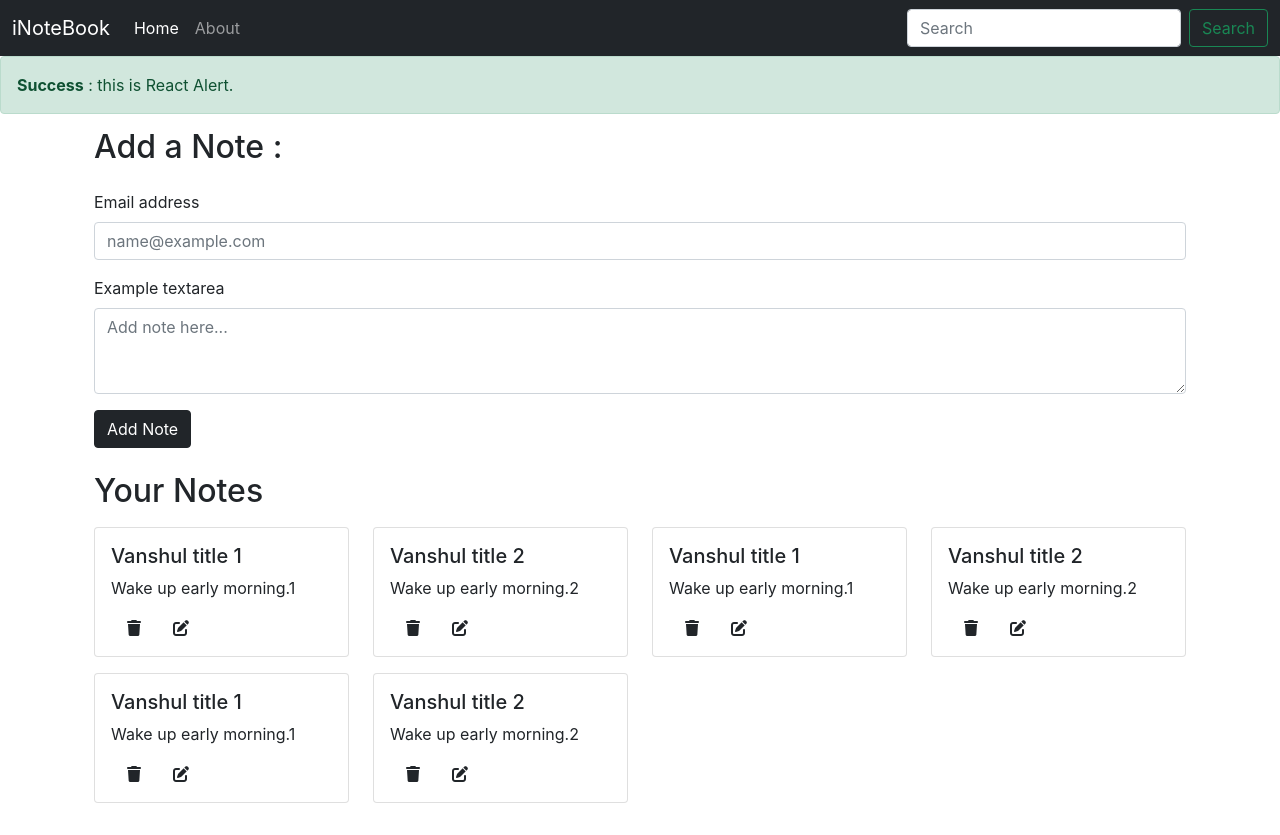
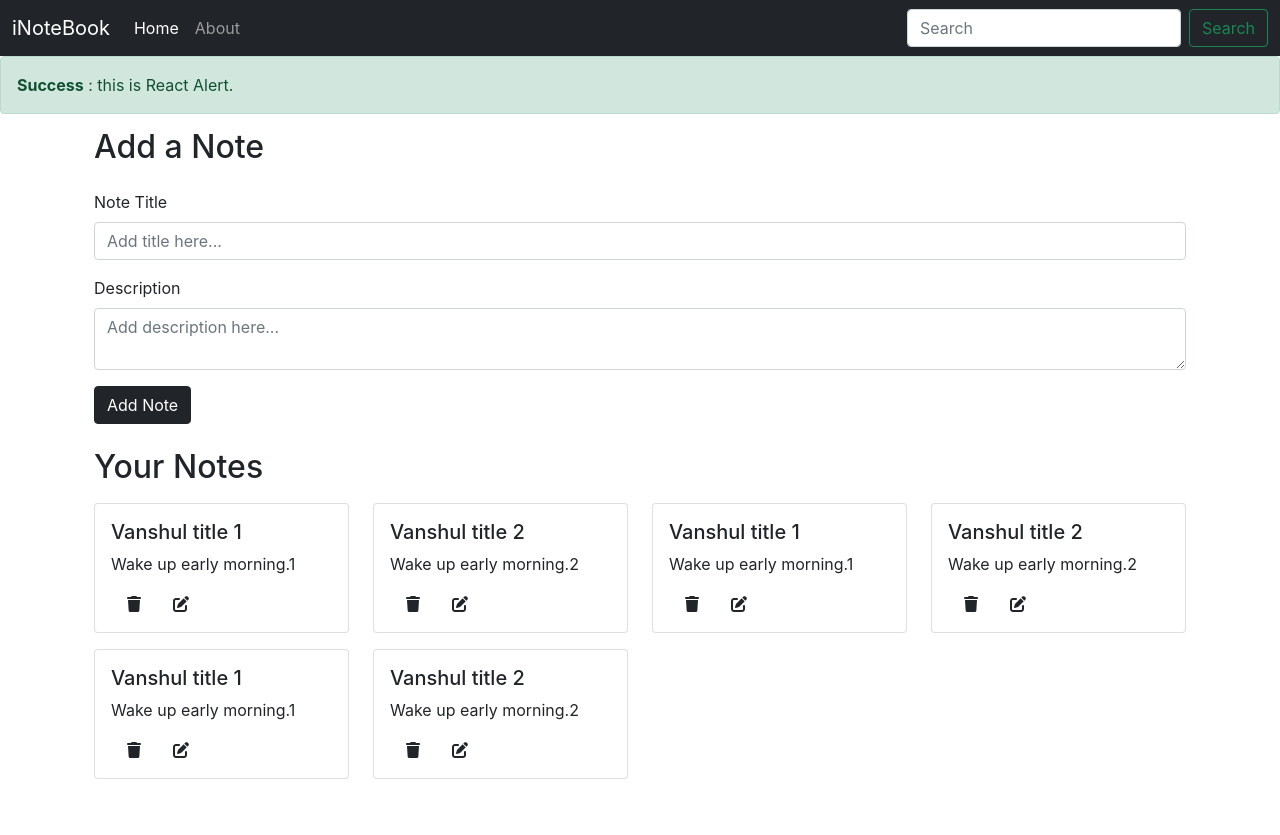
Before and after one commit to vanshul22/iNoteBook-MongoDB-ExpressJS-ReactJS-NodeJS, a React (Create React App) app in the folder inotebook/: page / in a window 1280 px wide. After the commit the page ends 811 px from the top, so only its background shows below. Built offline with nearby package versions, Linux system fonts and the light colour scheme.

Commit message:
Version 2.6.1 : Added AddNote component; We are able to add data in frontend tit and desc; fixed indent to 2 for all editables files.

```diff
--- a/inotebook/src/Components/About.js
+++ b/inotebook/src/Components/About.js
@@ -1,4 +1,4 @@
-
+import React from "react";
 
 const About = () => {
   return (
--- /dev/null
+++ b/inotebook/src/Components/AddNote.js
@@ -0,0 +1,56 @@
+import React, { useContext, useState } from 'react';
+import contextValue from "../Context/notes/noteContext";
+
+const AddNote = () => {
+  const context = useContext(contextValue);
+  // Taken values by destructuring context.
+  const { addNote } = context;
+
+  // Create state to update the values.
+  const [note, setNote] = useState({ title: "", description: "", tag: "default" });
+
+  // Onchange changing the value from this function
+  const onChange = (e) => {
+    // Using Spread operator (...) The value inside note object it will remain same but those properties we are writing add or over write those properties.
+    setNote({ ...note, [e.target.name]: e.target.value });
+  };
+
+  // Submitting note here
+  const handleClick = (e) => {
+    // Preventing page to reload after submitting note.
+    e.preventDefault();
+    addNote(note.title, note.description, note.tag);
+  };
+
+  return (
+    <div>
+      <h2> Add a Note </h2>
+      <form className='my-4'>
+        <div className="mb-3">
+          <label htmlFor="title" className="form-label">Note Title</label>
+          <input
+            type="text"
+            className="form-control"
+            id="title"
+            name='title'
+            placeholder="Add title here..."
+            onChange={onChange}
+          /></div>
+        <div className="mb-3">
+          <label htmlFor="description" className="form-label">Description</label>
+          <textarea
+            className="form-control"
+            id="description"
+            name='description'
+            rows={2}
+            defaultValue={""} placeholder={"Add description here..."}
+            onChange={onChange}
+          />
+        </div>
+        <button type='submit' className='btn btn-dark' onClick={handleClick}>Add Note</button>
+      </form>
+    </div>
+  );
+};
+
+export default AddNote;
--- a/inotebook/src/Components/Alert.js
+++ b/inotebook/src/Components/Alert.js
@@ -9,7 +9,7 @@ function Alert(props) {
 
   return (
     // Given a height to this div element so that our alert will fit inside div always.
-        <div style={{height:"3em"}}>
+    <div style={{ height: "3em" }}>
       <div className={`alert alert-${props.typ} alert-dismissible fade show`} role="alert">
         <strong>{capatilize(props.typ)}</strong> : {props.msg}
       </div>
--- a/inotebook/src/Components/Home.js
+++ b/inotebook/src/Components/Home.js
@@ -1,34 +1,12 @@
-import React from 'react';
 import Notes from './Notes';
 
 const Home = () => {
 
-    return (
-        <div className='container my-4'>
-            <h2>Add a Note :</h2>
-            <form className='my-4'>
-                <div className="mb-3">
-                    <label htmlFor="exampleFormControlInput1" className="form-label">Email address</label>
-                    <input
-                        type="email"
-                        className="form-control"
-                        id="exampleFormControlInput1"
-                        placeholder="name@example.com"
-                    /></div>
-                <div className="mb-3">
-                    <label htmlFor="exampleFormControlTextarea1" className="form-label">Example textarea</label>
-                    <textarea
-                        className="form-control"
-                        id="exampleFormControlTextarea1"
-                        rows={3}
-                        defaultValue={""} placeholder={"Add note here..."}
-                    />
-                </div>
-                <button type='submit' className='btn btn-dark'>Add Note</button>
-            </form>
-            <Notes />
-        </div>
-    );
+  return (
+    <div className='container my-4'>
+      <Notes />
+    </div>
+  );
 };
 
 export default Home;
--- a/inotebook/src/Components/Notes.js
+++ b/inotebook/src/Components/Notes.js
@@ -1,16 +1,21 @@
 import React, { useContext } from 'react';
 import contextValue from "../Context/notes/noteContext";
+import AddNote from './AddNote';
 import NoteItem from './NoteItem';
 
 const Notes = () => {
   const context = useContext(contextValue);
   // eslint-disable-next-line
-    const { notes } = context;
+  const { notes, addNote } = context;
+
   return (
+    <>
+      <AddNote />
       <div className='row my-3'>
         <h2>Your Notes</h2>
         {notes.map((note) => <NoteItem key={note._id} note={note} />)}
       </div>
+    </>
   );
 };
 
--- a/inotebook/src/Context/notes/NotesState.js
+++ b/inotebook/src/Context/notes/NotesState.js
@@ -61,8 +61,28 @@ const NoteState = (props) => {
   ];
   const [notes, setNotes] = useState(notesInitial);
 
+  // Add a note
+  const addNote = (title, description, tag) => {
+    // TODO API call.
+    let note = {
+      "_id": "6293dde91dfl4e29c56bhfd045",
+      "user": "6293db6pd2472acd8c9425130",
+      "title": title,
+      "description": description,
+      "tag": tag,
+      "date": "2022-05-29T20:56:09.768Z",
+      "__v": 0
+    };
+    setNotes(notes.concat(note));
+  };
+  // Edit a note
+  const editNote = () => { };
+  // Delete a note
+  const deleteNote = () => { };
+
+
   return (
-        <noteContext.Provider value={{ notes, setNotes }}>
+    <noteContext.Provider value={{ notes, setNotes, addNote, editNote, deleteNote }}>
       {props.children}
     </noteContext.Provider>
   )
```
Also changed, not shown: inotebook/src/Components/Navbar.js (indentation only), inotebook/src/Components/NoteItem.js (indentation only). Lines whose indentation alone changed are shown as unchanged.
